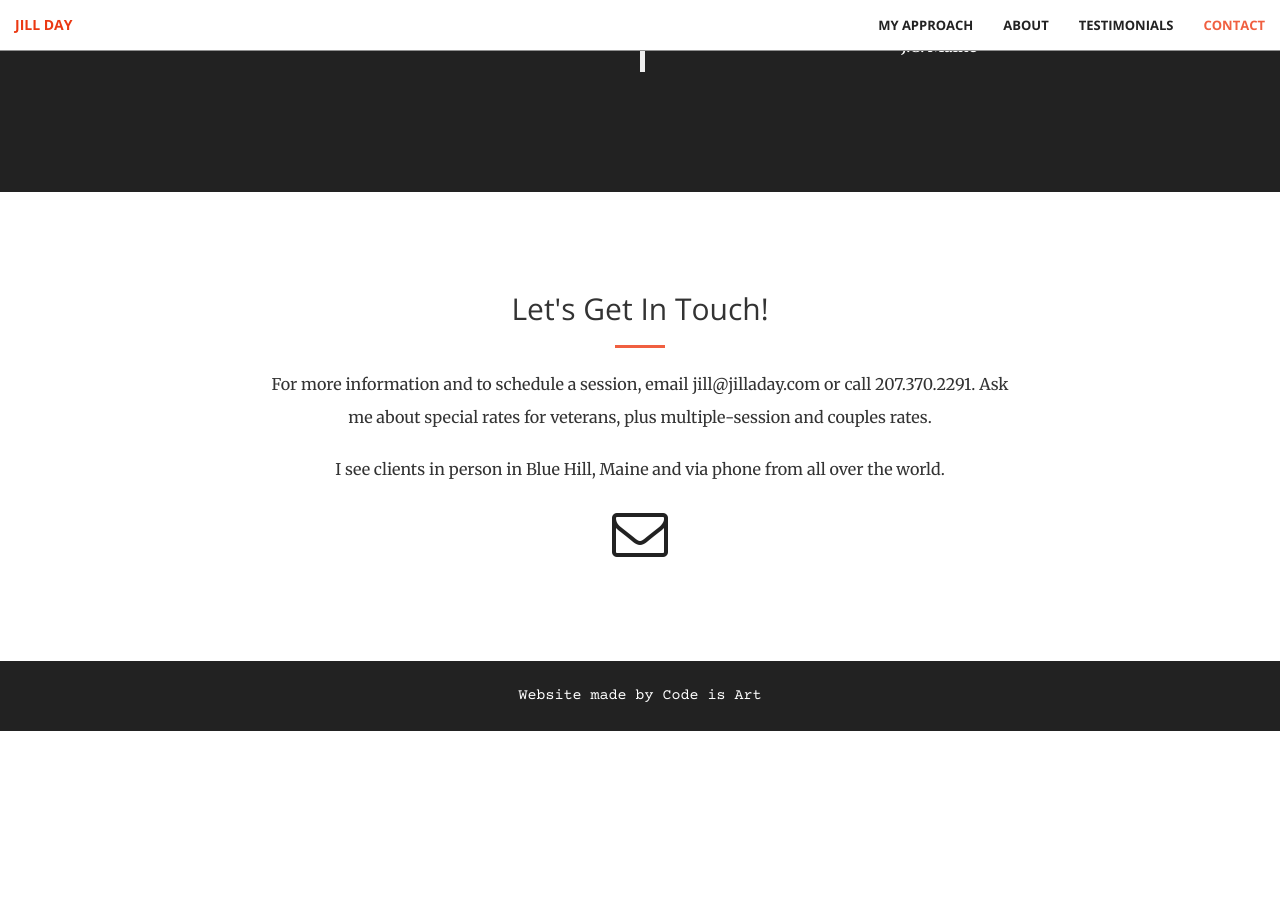
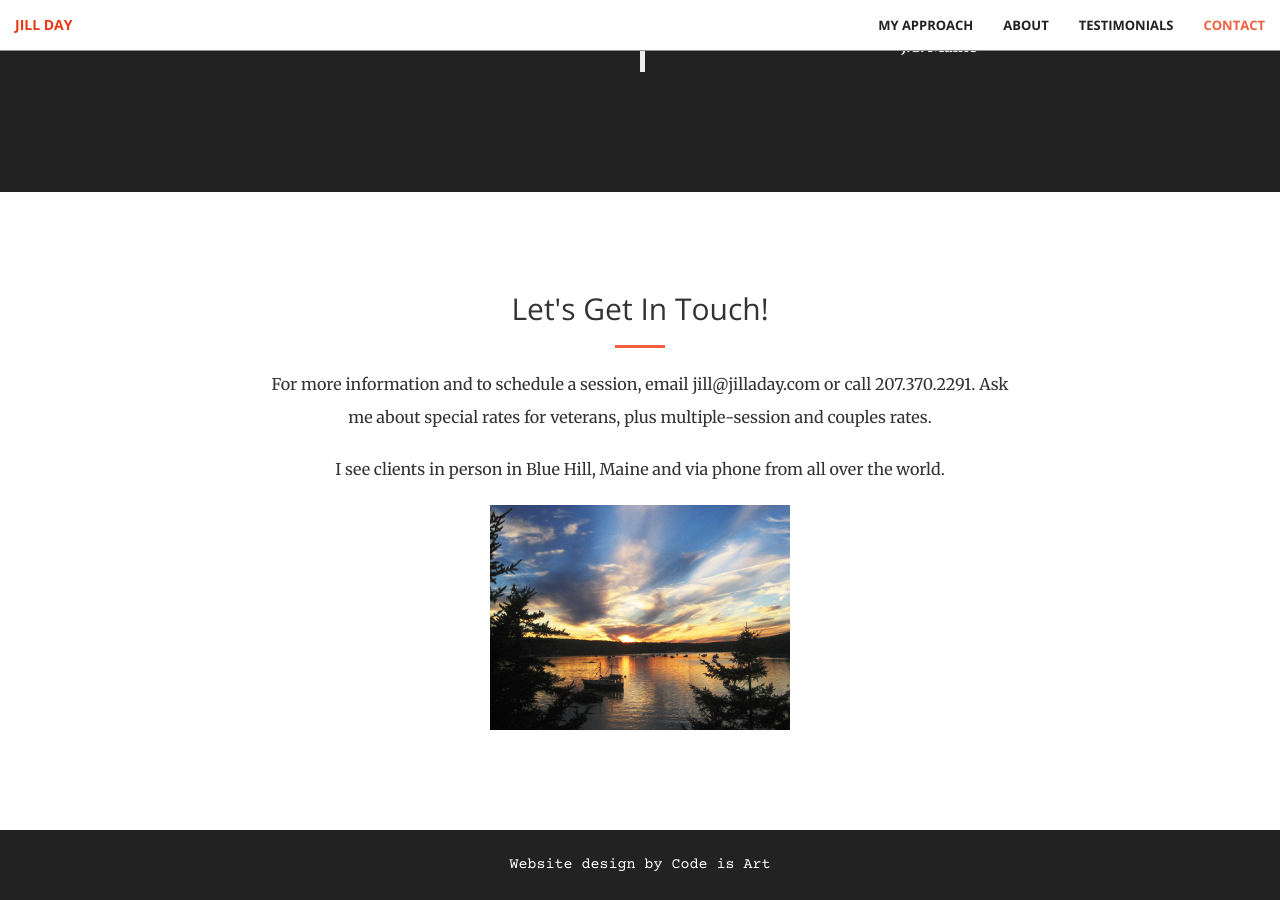
Before and after one commit to audreyshub/jilladay, a Jekyll site: the page built from index.html, in a window 1280 px wide and 900 px high, scrolled down 5030 px. Built offline with Jekyll 4.4.1, drawn with Linux system fonts in a browser that asks for light colours; before the commit the page ends 5761 px from its top, so only the background shows below that.

Commit message:
add maine photo

```diff
--- a/_includes/contact.html
+++ b/_includes/contact.html
@@ -8,9 +8,10 @@
                 <p>I see clients in person in Blue Hill, Maine and via phone from all over the world.</p>
             </div>
         <div class="col-lg-12 text-center">
-            <a href="mailto:{{ site.email }}">
+            <!-- <a href="mailto:{{ site.email }}">
             <i class="fa fa-envelope-o fa-3x wow bounceIn" data-wow-delay=".1s"></i>
-            </a>
+            </a> -->
+            <img src="../img/sunset_cliff.jpg" alt="Maine landscape photo" width=300px>
         </div>
     </div>
 </section>
--- a/_includes/footer.html
+++ b/_includes/footer.html
@@ -2,7 +2,7 @@
     <div class="container">
         <div class="col-lg-12 text-center">
             {% for link in site.footer.links %}
-            <p style="font-size: 1.5rem;font-family: 'Courier Prime', monospace;">Website made by&nbsp<a href="{{ link.url }}" target="_blank" rel="noopener">{{ link.text }}</a></p>
+            <p style="font-size: 1.5rem;font-family: 'Courier Prime', monospace;">Website design by&nbsp<a href="{{ link.url }}" target="_blank" rel="noopener">{{ link.text }}</a></p>
             {% endfor %}
         </div>
     </div>
```
Also changed, not shown: img/sunset_cliff.jpg (added).
